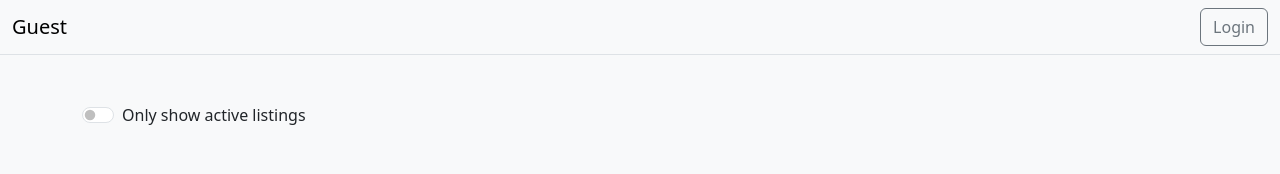
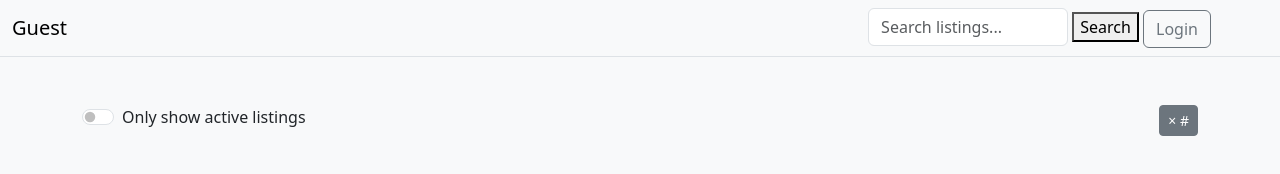
Before and after one commit to Sondre198/Semester-Project-2, a website with bundled scripts: page feed.html in a window 1280 px wide. Built offline with nearby package versions, Linux system fonts and the light colour scheme; no server answers.

Commit message:
Added search funtionality

```diff
--- a/feed.html
+++ b/feed.html
@@ -14,6 +14,8 @@
             </div>
 
             <div>
+                <input type="text" id="searchInput" class="form-control w-50" placeholder="Search listings..." style="display: inline-block;">
+                <button onclick="searchListings()" class="btn-search">Search</button>
                 <a class="btn btn-outline-primary" href="./edit-listing.html" id="btn-new-listing">New listing</a>
                 <button class="btn btn-outline-secondary" type="button" id="btn-logout">Log out</button>
             </div>
--- a/scripts/page.feed.js
+++ b/scripts/page.feed.js
@@ -14,6 +14,18 @@ document.getElementById("btn-logout").onclick = () => logout()
 if (!user) {
     document.getElementById("btn-logout").innerText = "Login"
     document.getElementById("btn-new-listing").style.display = "none"
+}
+
+
+document.getElementById("btn-search").onclick = searchListings;
+
+function searchListings() {
+    const searchQuery = document.getElementById("searchInput").value.toLowerCase();
+    const listingsElements = document.querySelectorAll("[data-id]");
+    listingsElements.forEach(element => {
+        const title = element.querySelector(".listing-title").textContent.toLowerCase();
+        element.style.display = title.includes(searchQuery) ? "" : "none";
+    });
 }
 
 /**
@@ -75,23 +87,23 @@ async function onBidListing(listing) {
     location.href = "/bids.html?id=" + listing.id
 }
 
-let filter = getUrlParameter("filter") ?? ""
-console.log("Filter: " + filter)
+let filter = getUrlParameter("filter") ?? "";
 if (filter == "active") {
-    filter = "&_active=true"
-    document.getElementById("switch-only-active").checked = true
-    document.getElementById("btn-remove-tag").remove()
+    filter = "&_active=true";
+    document.getElementById("switch-only-active").checked = true;
+    document.getElementById("btn-remove-tag").remove();
 }
 else if (filter.startsWith("tag:")) {
-    filter = "&_tag=" + filter.substring(4)
-    document.getElementById("filter-name").innerText = filter.substring(6)
+    filter = "&_tag=" + filter.substring(4);
+    document.getElementById("filter-name").innerText = filter.substring(6);
 }
 else {
-    console.error("Unknown filter: " + filter)
-    filter = ""
-    document.getElementById("btn-remove-tag").remove()
+    console.error("Unknown filter: " + filter);
+    filter = "";
+    document.getElementById("btn-remove-tag").remove();
 }
-document.getElementById("switch-only-active").onchange = e => location.href = document.getElementById("switch-only-active").checked ? "./feed.html?filter=active" : "./feed.html"
+
+document.getElementById("switch-only-active").onchange = e => location.href = document.getElementById("switch-only-active").checked ? "./feed.html?filter=active" : "./feed.html";
 
 /**
  * @typedef {{
```
